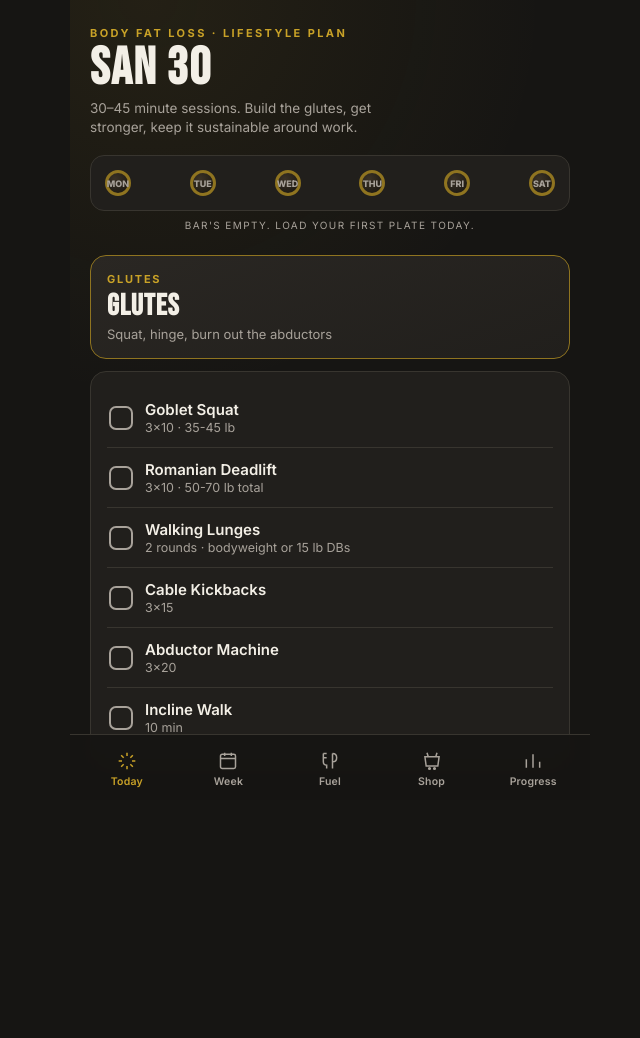
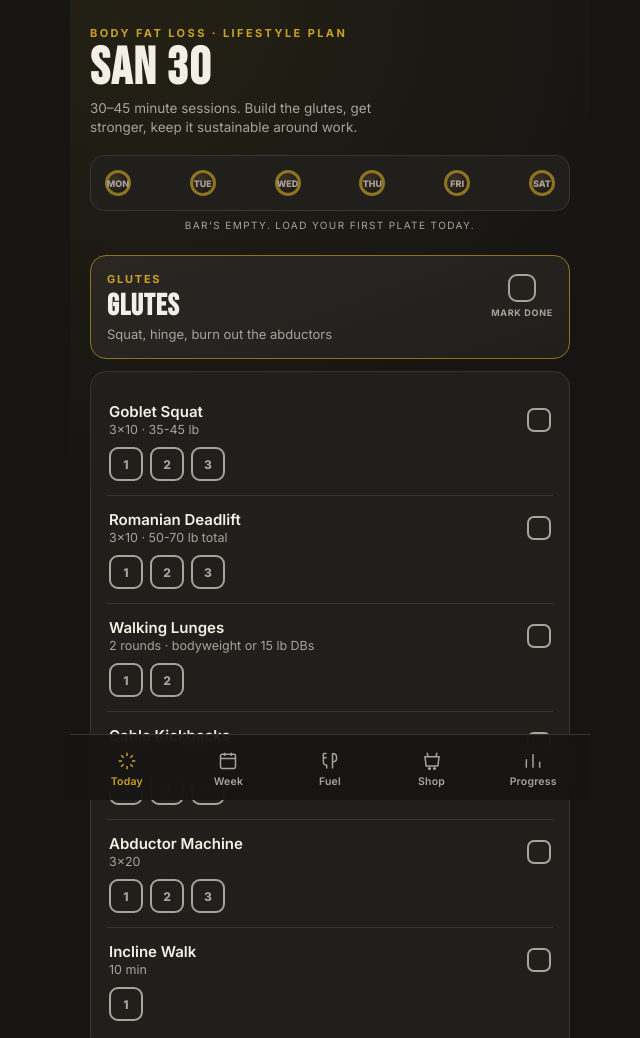
Before and after one commit to svong6/san30, a plain HTML site: page index.html in a window 1280 px wide. Shown: the top 1038 px of the page, without its empty margins (310-950 px from the left). Before the commit the page ends 888 px from the top, so only its background shows below. Drawn offline with Linux system fonts and the light colour scheme.

Commit message:
Update index.html

```diff
--- a/index.html
+++ b/index.html
@@ -31,20 +31,16 @@
   h1,h2,h3{font-family:'Bebas Neue',sans-serif; letter-spacing:0.03em; margin:0;}
   .display{font-family:'Bebas Neue',sans-serif;}
 
-  /* HEADER */
   header{padding:26px 20px 18px; position:relative;}
   .eyebrow{font-size:11px; letter-spacing:0.22em; text-transform:uppercase; color:var(--brass); font-weight:700;}
   header h1{font-size:52px; line-height:0.95; margin-top:4px;}
   header p{color:var(--chalk-dim); font-size:13.5px; margin-top:6px; max-width:340px; line-height:1.4;}
 
-  /* PLATE LOADER - weekly progress signature element */
   .bar-rack{display:flex; align-items:center; gap:3px; margin-top:18px; padding:14px 14px; background:var(--panel); border-radius:14px; border:1px solid var(--line);}
-  .bar-sleeve{flex:1; height:8px; background:#0e0d0c; border-radius:4px; position:relative; margin:0 6px;}
   .plate{width:26px; height:26px; border-radius:50%; border:3px solid var(--brass-dim); background:radial-gradient(circle at 35% 30%, #3a3226, #17140f); display:flex; align-items:center; justify-content:center; font-size:9px; font-weight:800; color:var(--chalk-dim); flex-shrink:0; transition:all .35s ease;}
   .plate.done{border-color:var(--brass); background:radial-gradient(circle at 35% 30%, #e8c85a, #c9a227); color:#161513; box-shadow:0 0 12px rgba(201,162,39,0.5);}
   .rack-label{font-size:10px; text-transform:uppercase; letter-spacing:0.14em; color:var(--chalk-dim); margin-top:8px; text-align:center;}
 
-  /* TABS CONTENT */
   main{padding:6px 20px 20px;}
   .section-title{display:flex; align-items:baseline; justify-content:space-between; margin:22px 0 12px;}
   .section-title h2{font-size:26px;}
@@ -56,16 +52,26 @@
   .today-card h3{font-size:30px; margin-top:2px;}
   .today-sub{color:var(--chalk-dim); font-size:13px; margin-top:2px;}
 
-  .ex-row{display:flex; align-items:center; gap:12px; padding:12px 2px; border-bottom:1px solid var(--line);}
+  .today-header{display:flex; align-items:flex-start; justify-content:space-between; gap:12px;}
+  .complete-toggle{display:flex; flex-direction:column; align-items:center; gap:5px; cursor:pointer; flex-shrink:0; padding-top:2px;}
+  .complete-box{width:28px; height:28px; border-radius:9px; border:2px solid var(--chalk-dim); display:flex; align-items:center; justify-content:center; transition:all .15s ease;}
+  .complete-box.on{background:var(--good); border-color:var(--good); box-shadow:0 0 10px rgba(122,155,118,0.45);}
+  .complete-box.on:after{content:"✓"; color:#161513; font-weight:800; font-size:15px;}
+  .complete-label{font-size:9px; text-transform:uppercase; letter-spacing:0.08em; color:var(--chalk-dim); font-weight:700; white-space:nowrap;}
+  .complete-label.on{color:var(--good);}
+
+  .ex-row{padding:14px 2px; border-bottom:1px solid var(--line);}
   .ex-row:last-child{border-bottom:none;}
-  .check{width:24px; height:24px; border-radius:7px; border:2px solid var(--chalk-dim); flex-shrink:0; display:flex; align-items:center; justify-content:center; transition:all .15s ease;}
-  .check.on{background:var(--brass); border-color:var(--brass);}
-  .check.on:after{content:"✓"; color:#161513; font-weight:800; font-size:14px;}
-  .ex-info{flex:1;}
+  .ex-top{display:flex; align-items:center; justify-content:space-between; gap:10px;}
   .ex-name{font-size:15px; font-weight:600;}
   .ex-name.struck{text-decoration:line-through; color:var(--chalk-dim);}
   .ex-meta{font-size:12.5px; color:var(--chalk-dim); margin-top:1px;}
   .warmup{font-size:12px; color:var(--brass); font-weight:600; margin-bottom:6px; text-transform:uppercase; letter-spacing:0.08em;}
+
+  .set-row{display:flex; gap:7px; margin-top:10px; flex-wrap:wrap;}
+  .set-box{width:34px; height:34px; border-radius:9px; border:2px solid var(--chalk-dim); display:flex; align-items:center; justify-content:center; font-size:12px; font-weight:800; color:var(--chalk-dim); flex-shrink:0; cursor:pointer; transition:all .12s ease;}
+  .set-box.on{background:var(--brass); border-color:var(--brass); color:#161513; box-shadow:0 0 8px rgba(201,162,39,0.35);}
+  .set-box.on:after{content:"✓";}
 
   .week-grid{display:grid; grid-template-columns:repeat(7,1fr); gap:6px; margin-bottom:8px;}
   .day-pill{background:var(--panel); border:1px solid var(--line); border-radius:12px; padding:10px 3px; text-align:center; cursor:pointer;}
@@ -92,16 +98,18 @@
   .supp-row span:last-child{color:var(--chalk-dim); font-size:12.5px;}
 
   .shop-group h3{font-size:13px; text-transform:uppercase; letter-spacing:0.12em; color:var(--brass); margin:18px 0 8px;}
-  .shop-item{display:flex; align-items:center; gap:12px; padding:10px 2px; border-bottom:1px solid var(--line); font-size:14.5px;}
+  .shop-item{display:flex; align-items:center; gap:12px; padding:10px 2px; border-bottom:1px solid var(--line); font-size:14.5px; cursor:pointer;}
   .shop-item:last-child{border-bottom:none;}
   .shop-item.struck{color:var(--chalk-dim); text-decoration:line-through;}
-  .store-tag{font-size:11px; color:var(--chalk-dim); margin-top:2px;}
+  .check{width:24px; height:24px; border-radius:7px; border:2px solid var(--chalk-dim); flex-shrink:0; display:flex; align-items:center; justify-content:center; transition:all .15s ease; cursor:pointer;}
+  .check.on{background:var(--brass); border-color:var(--brass);}
+  .check.on:after{content:"✓"; color:#161513; font-weight:800; font-size:14px;}
+  .check.green.on{background:var(--good); border-color:var(--good); box-shadow:0 0 8px rgba(122,155,118,0.4);}
 
-  .progress-check{display:flex; align-items:center; gap:12px; padding:12px 2px; border-bottom:1px solid var(--line); font-size:14.5px;}
+  .progress-check{display:flex; align-items:center; gap:12px; padding:12px 2px; border-bottom:1px solid var(--line); font-size:14.5px; cursor:pointer;}
   .progress-check:last-child{border-bottom:none;}
   .rule-note{font-size:13px; color:var(--chalk-dim); line-height:1.5; margin-top:10px;}
 
-  /* NAV */
   nav{position:fixed; bottom:0; left:0; right:0; max-width:520px; margin:0 auto; background:rgba(22,21,19,0.92); backdrop-filter:blur(14px); border-top:1px solid var(--line); display:flex; padding:8px 6px calc(8px + env(safe-area-inset-bottom)); z-index:10;}
   .nav-btn{flex:1; background:none; border:none; color:var(--chalk-dim); font-family:'Inter',sans-serif; font-size:10.5px; font-weight:600; padding:8px 2px 4px; display:flex; flex-direction:column; align-items:center; gap:4px; cursor:pointer; letter-spacing:0.02em;}
   .nav-btn svg{width:20px; height:20px; stroke:var(--chalk-dim); fill:none; stroke-width:1.8;}
@@ -111,8 +119,6 @@
   .tab{display:none;}
   .tab.active{display:block; animation:fade .25s ease;}
   @keyframes fade{from{opacity:0; transform:translateY(6px);} to{opacity:1; transform:translateY(0);}}
-
-  .plate-count{font-size:12px; color:var(--chalk-dim); text-align:center; margin-top:2px;}
 </style>
 </head>
 <body>
@@ -132,9 +138,17 @@
 
   <div class="tab active" id="tab-today">
     <div class="today-card card">
-      <div class="today-tag" id="todayTag">Today</div>
-      <h3 id="todayName">Rest</h3>
-      <div class="today-sub" id="todaySub"></div>
+      <div class="today-header">
+        <div>
+          <div class="today-tag" id="todayTag">Today</div>
+          <h3 id="todayName">Rest</h3>
+          <div class="today-sub" id="todaySub"></div>
+        </div>
+        <div class="complete-toggle" id="todayCompleteToggle">
+          <div class="complete-box" id="todayCompleteBox"></div>
+          <div class="complete-label" id="todayCompleteLabel">Done</div>
+        </div>
+      </div>
     </div>
     <div id="todayList"></div>
   </div>
@@ -142,9 +156,17 @@
   <div class="tab" id="tab-week">
     <div class="section-title"><h2>The Week</h2><span>Tap a day</span></div>
     <div class="week-grid" id="weekGrid"></div>
-    <div class="today-tag" id="weekSelName" style="margin-top:18px;"></div>
-    <h3 id="weekSelTitle" style="font-size:26px; margin-bottom:10px;"></h3>
-    <div id="weekList"></div>
+    <div class="today-header" style="margin-top:18px;">
+      <div>
+        <div class="today-tag" id="weekSelName"></div>
+        <h3 id="weekSelTitle" style="font-size:26px;"></h3>
+      </div>
+      <div class="complete-toggle" id="weekCompleteToggle">
+        <div class="complete-box" id="weekCompleteBox"></div>
+        <div class="complete-label" id="weekCompleteLabel">Done</div>
+      </div>
+    </div>
+    <div id="weekList" style="margin-top:10px;"></div>
   </div>
 
   <div class="tab" id="tab-fuel">
@@ -225,52 +247,53 @@
 </nav>
 
 <script>
+/* each exercise: n = name, m = meta text shown, sets = number of tappable set boxes */
 const DAYS = [
   { key:"sun", dow:"Sun", name:"Rest", tag:"Rest", sub:"Recovery day. Sleep, protein, stay mobile.", warmup:null, exercises:[] },
   { key:"mon", dow:"Mon", name:"Push + Core", tag:"Push", sub:"Chest, shoulders, triceps, core", warmup:"5 min treadmill warm-up", exercises:[
-    {n:"DB Bench Press", m:"3x10 · 20 lb each hand"},
-    {n:"Incline DB Press", m:"3x10 · 15-20 lb"},
-    {n:"DB Shoulder Press", m:"3x10 · 15 lb"},
-    {n:"Cable Lateral Raise", m:"3x15"},
-    {n:"Rope Triceps Pushdown", m:"3x12"},
-    {n:"Dead Bugs", m:"3x12"},
-    {n:"Front Plank", m:"3x30 sec"},
+    {n:"DB Bench Press", m:"3x10 · 20 lb each hand", sets:3},
+    {n:"Incline DB Press", m:"3x10 · 15-20 lb", sets:3},
+    {n:"DB Shoulder Press", m:"3x10 · 15 lb", sets:3},
+    {n:"Cable Lateral Raise", m:"3x15", sets:3},
+    {n:"Rope Triceps Pushdown", m:"3x12", sets:3},
+    {n:"Dead Bugs", m:"3x12", sets:3},
+    {n:"Front Plank", m:"3x30 sec", sets:3},
   ]},
   { key:"tue", dow:"Tue", name:"Glutes", tag:"Glutes", sub:"Squat, hinge, burn out the abductors", warmup:null, exercises:[
-    {n:"Goblet Squat", m:"3x10 · 35-45 lb"},
-    {n:"Romanian Deadlift", m:"3x10 · 50-70 lb total"},
-    {n:"Walking Lunges", m:"2 rounds · bodyweight or 15 lb DBs"},
-    {n:"Cable Kickbacks", m:"3x15"},
-    {n:"Abductor Machine", m:"3x20"},
-    {n:"Incline Walk", m:"10 min"},
+    {n:"Goblet Squat", m:"3x10 · 35-45 lb", sets:3},
+    {n:"Romanian Deadlift", m:"3x10 · 50-70 lb total", sets:3},
+    {n:"Walking Lunges", m:"2 rounds · bodyweight or 15 lb DBs", sets:2},
+    {n:"Cable Kickbacks", m:"3x15", sets:3},
+    {n:"Abductor Machine", m:"3x20", sets:3},
+    {n:"Incline Walk", m:"10 min", sets:1},
   ]},
   { key:"wed", dow:"Wed", name:"Walk + Stretch", tag:"Active Recovery", sub:"Outdoor walk, keep it easy", warmup:null, exercises:[
-    {n:"Outdoor Walk", m:"30 min"},
-    {n:"Full Body Stretch", m:"10 min"},
+    {n:"Outdoor Walk", m:"30 min", sets:1},
+    {n:"Full Body Stretch", m:"10 min", sets:1},
   ]},
   { key:"thu", dow:"Thu", name:"Pull + Arms", tag:"Pull", sub:"Back, biceps, grip, core finisher", warmup:null, exercises:[
-    {n:"Lat Pulldown", m:"3x10"},
-    {n:"Seated Cable Row", m:"3x10"},
-    {n:"Single Arm Row", m:"3x10 · 25-35 lb"},
-    {n:"Face Pulls", m:"3x15"},
-    {n:"Hammer Curl", m:"3x12 · 15-20 lb"},
-    {n:"EZ Bar Curl", m:"3x10"},
-    {n:"Hanging Knee Raises", m:"3 sets"},
+    {n:"Lat Pulldown", m:"3x10", sets:3},
+    {n:"Seated Cable Row", m:"3x10", sets:3},
+    {n:"Single Arm Row", m:"3x10 · 25-35 lb", sets:3},
+    {n:"Face Pulls", m:"3x15", sets:3},
+    {n:"Hammer Curl", m:"3x12 · 15-20 lb", sets:3},
+    {n:"EZ Bar Curl", m:"3x10", sets:3},
+    {n:"Hanging Knee Raises", m:"3 sets", sets:3},
   ]},
   { key:"fri", dow:"Fri", name:"Conditioning Circuit", tag:"Full Body", sub:"3 rounds, rest between, repeat", warmup:null, exercises:[
-    {n:"DB Thrusters", m:"x10"},
-    {n:"KB Swings", m:"x15"},
-    {n:"Pushups", m:"x10"},
-    {n:"Row", m:"250m"},
-    {n:"Battle Rope", m:"30 sec"},
+    {n:"DB Thrusters", m:"x10 · 3 rounds", sets:3},
+    {n:"KB Swings", m:"x15 · 3 rounds", sets:3},
+    {n:"Pushups", m:"x10 · 3 rounds", sets:3},
+    {n:"Row", m:"250m · 3 rounds", sets:3},
+    {n:"Battle Rope", m:"30 sec · 3 rounds", sets:3},
   ]},
   { key:"sat", dow:"Sat", name:"Glutes + Core", tag:"Glutes", sub:"Second glute day, finish with core", warmup:null, exercises:[
-    {n:"Reverse Lunges", m:"3x10"},
-    {n:"Romanian Deadlift", m:"3x10"},
-    {n:"Cable Pull Through", m:"3x12"},
-    {n:"Step Ups", m:"3x10"},
-    {n:"Abductor Burnout", m:""},
-    {n:"Plank, Bird Dog, Dead Bug", m:"core circuit"},
+    {n:"Reverse Lunges", m:"3x10", sets:3},
+    {n:"Romanian Deadlift", m:"3x10", sets:3},
+    {n:"Cable Pull Through", m:"3x12", sets:3},
+    {n:"Step Ups", m:"3x10", sets:3},
+    {n:"Abductor Burnout", m:"", sets:1},
+    {n:"Plank, Bird Dog, Dead Bug", m:"core circuit", sets:1},
   ]},
 ];
 
@@ -287,37 +310,70 @@ let store = {};
 let currentTab = "today";
 let weekSelKey = null;
 
-async function loadStore(){
+function loadStore(){
   try{
     const raw = localStorage.getItem('san30-state');
     store = raw ? JSON.parse(raw) : {};
   }catch(e){ store = {}; }
 }
-async function saveStore(){
+function saveStore(){
   try{ localStorage.setItem('san30-state', JSON.stringify(store)); }catch(e){}
 }
 
 function todayKey(){
-  const idx = new Date().getDay(); // 0 sun ... 6 sat
+  const idx = new Date().getDay();
   return DAYS[idx].key;
 }
 function dateStamp(){
-  const d = new Date();
-  return d.toISOString().slice(0,10);
+  return new Date().toISOString().slice(0,10);
 }
-function exState(dayKey, i){
-  const k = dateStamp() + ":" + dayKey + ":" + i;
-  return !!store[k];
+function setKey(dayKey, exIdx, setIdx){
+  return dateStamp() + ":" + dayKey + ":" + exIdx + ":" + setIdx;
 }
-function toggleEx(dayKey, i){
-  const k = dateStamp() + ":" + dayKey + ":" + i;
+function setState(dayKey, exIdx, setIdx){
+  return !!store[setKey(dayKey, exIdx, setIdx)];
+}
+function toggleSet(dayKey, exIdx, setIdx){
+  const k = setKey(dayKey, exIdx, setIdx);
+  store[k] = !store[k];
+  saveStore();
+}
+function exCompleteKey(dayKey, exIdx){
+  return 'excomplete:' + dateStamp() + ':' + dayKey + ':' + exIdx;
+}
+function isExManuallyComplete(dayKey, exIdx){
+  return !!store[exCompleteKey(dayKey, exIdx)];
+}
+function toggleExComplete(dayKey, exIdx){
+  const k = exCompleteKey(dayKey, exIdx);
+  store[k] = !store[k];
+  saveStore();
+}
+function exerciseDone(day, dayKey, exIdx){
+  if(isExManuallyComplete(dayKey, exIdx)) return true;
+  const ex = day.exercises[exIdx];
+  if(!ex.sets) return false;
+  for(let s=0; s<ex.sets; s++){
+    if(!setState(dayKey, exIdx, s)) return false;
+  }
+  return true;
+}
+function completeKey(dayKey){
+  return 'complete:' + dateStamp() + ':' + dayKey;
+}
+function isMarkedComplete(dayKey){
+  return !!store[completeKey(dayKey)];
+}
+function toggleComplete(dayKey){
+  const k = completeKey(dayKey);
   store[k] = !store[k];
   saveStore();
 }
 function dayCompletion(dayKey){
   const day = DAYS.find(d=>d.key===dayKey);
+  if(isMarkedComplete(dayKey)) return true;
   if(!day.exercises.length) return false;
-  return day.exercises.every((_,i)=>exState(dayKey,i));
+  return day.exercises.every((_,i)=>exerciseDone(day, dayKey, i));
 }
 
 function renderPlates(){
@@ -346,6 +402,16 @@ function renderToday(){
   document.getElementById('todayTag').textContent = day.tag;
   document.getElementById('todayName').textContent = day.name;
   document.getElementById('todaySub').textContent = day.sub;
+  const on = isMarkedComplete(key);
+  document.getElementById('todayCompleteBox').className = 'complete-box' + (on?' on':'');
+  document.getElementById('todayCompleteLabel').className = 'complete-label' + (on?' on':'');
+  document.getElementById('todayCompleteLabel').textContent = on ? 'Done' : 'Mark done';
+  document.getElementById('todayCompleteToggle').onclick = ()=>{
+    toggleComplete(key);
+    renderToday();
+    renderWeek();
+    renderPlates();
+  };
   renderExList('todayList', day, key);
 }
 
@@ -367,18 +433,35 @@ function renderExList(containerId, day, dayKey){
   day.exercises.forEach((ex,i)=>{
     const row = document.createElement('div');
     row.className = 'ex-row';
-    const on = exState(dayKey, i);
+    const done = exerciseDone(day, dayKey, i);
+    let setsHtml = '';
+    for(let s=0; s<ex.sets; s++){
+      const on = setState(dayKey, i, s);
+      setsHtml += `<div class="set-box ${on?'on':''}" data-set="${s}">${on?'':(s+1)}</div>`;
+    }
     row.innerHTML = `
-      <div class="check ${on?'on':''}"></div>
-      <div class="ex-info">
-        <div class="ex-name ${on?'struck':''}">${ex.n}</div>
-        ${ex.m ? `<div class="ex-meta">${ex.m}</div>` : ''}
-      </div>`;
-    row.addEventListener('click', ()=>{
-      toggleEx(dayKey, i);
+      <div class="ex-top">
+        <div>
+          <div class="ex-name ${done?'struck':''}">${ex.n}</div>
+          ${ex.m ? `<div class="ex-meta">${ex.m}</div>` : ''}
+        </div>
+        <div class="check green ${done?'on':''}" data-role="exdone"></div>
+      </div>
+      <div class="set-row">${setsHtml}</div>`;
+    row.querySelector('[data-role="exdone"]').addEventListener('click', ()=>{
+      toggleExComplete(dayKey, i);
       renderToday();
       renderWeek();
       renderPlates();
+    });
+    row.querySelectorAll('.set-box').forEach(box=>{
+      box.addEventListener('click', ()=>{
+        const s = parseInt(box.dataset.set,10);
+        toggleSet(dayKey, i, s);
+        renderToday();
+        renderWeek();
+        renderPlates();
+      });
     });
     card.appendChild(row);
   });
@@ -388,9 +471,6 @@ function renderExList(containerId, day, dayKey){
 function renderWeek(){
   const grid = document.getElementById('weekGrid');
   grid.innerHTML = '';
-  DAYS.filter(d=>d.key!=='sun').concat(DAYS.filter(d=>d.key==='sun')).forEach(day=>{
-    // keep mon-sun order as defined originally instead:
-  });
   const order = ["mon","tue","wed","thu","fri","sat","sun"];
   if(!weekSelKey) weekSelKey = todayKey();
   order.forEach(k=>{
@@ -405,13 +485,23 @@ function renderWeek(){
   const sel = DAYS.find(d=>d.key===weekSelKey);
   document.getElementById('weekSelName').textContent = sel.tag;
   document.getElementById('weekSelTitle').textContent = sel.name;
+  const on = isMarkedComplete(weekSelKey);
+  document.getElementById('weekCompleteBox').className = 'complete-box' + (on?' on':'');
+  document.getElementById('weekCompleteLabel').className = 'complete-label' + (on?' on':'');
+  document.getElementById('weekCompleteLabel').textContent = on ? 'Done' : 'Mark done';
+  document.getElementById('weekCompleteToggle').onclick = ()=>{
+    toggleComplete(weekSelKey);
+    renderToday();
+    renderWeek();
+    renderPlates();
+  };
   renderExList('weekList', sel, weekSelKey);
 }
 
 function renderWater(){
   const wrap = document.getElementById('waterWrap');
   wrap.innerHTML = '';
-  const total = 10; // 10 oz per drop x 10 = 100oz
+  const total = 10;
   for(let i=0;i<total;i++){
     const k = 'water:' + dateStamp() + ':' + i;
     const on = !!store[k];
@@ -491,8 +581,8 @@ document.querySelectorAll('.nav-btn').forEach(btn=>{
   btn.addEventListener('click', ()=>switchTab(btn.dataset.tab));
 });
 
-async function init(){
-  await loadStore();
+function init(){
+  loadStore();
   renderPlates();
   renderToday();
   renderWeek();
```
